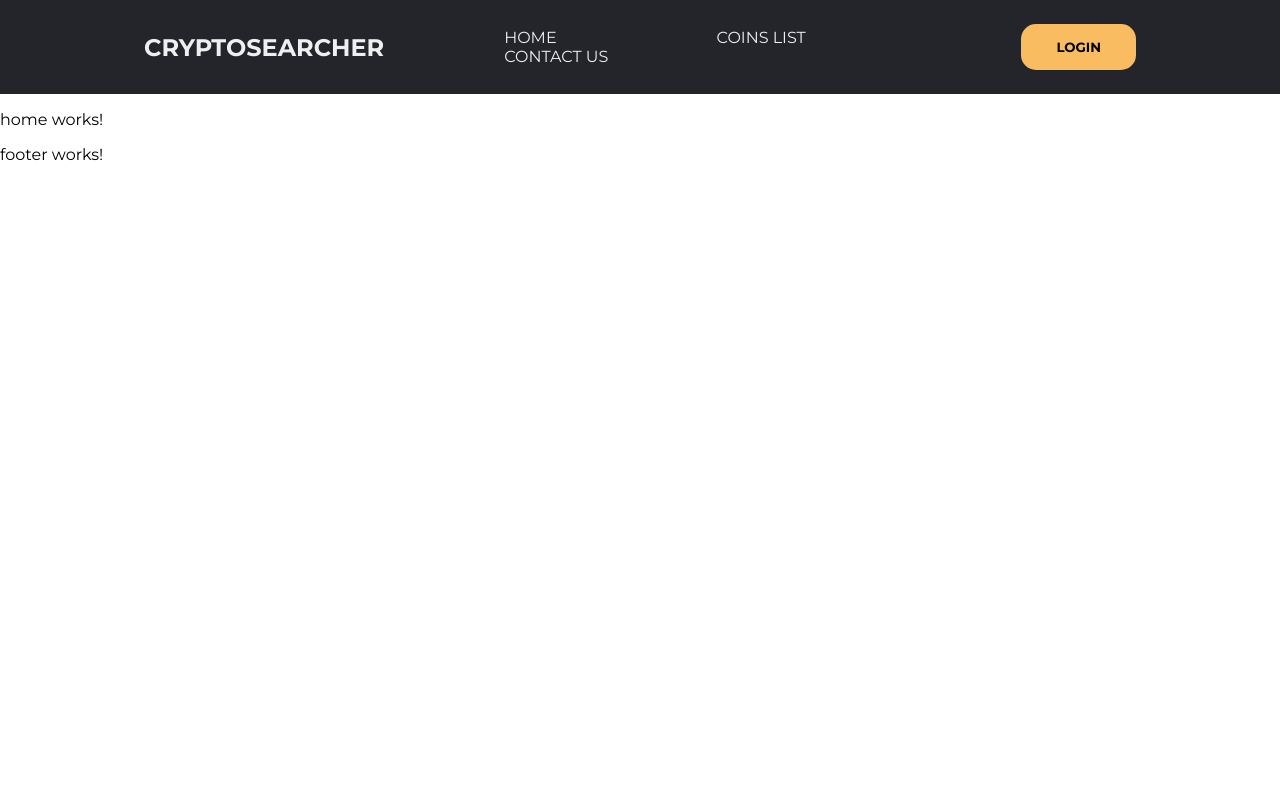
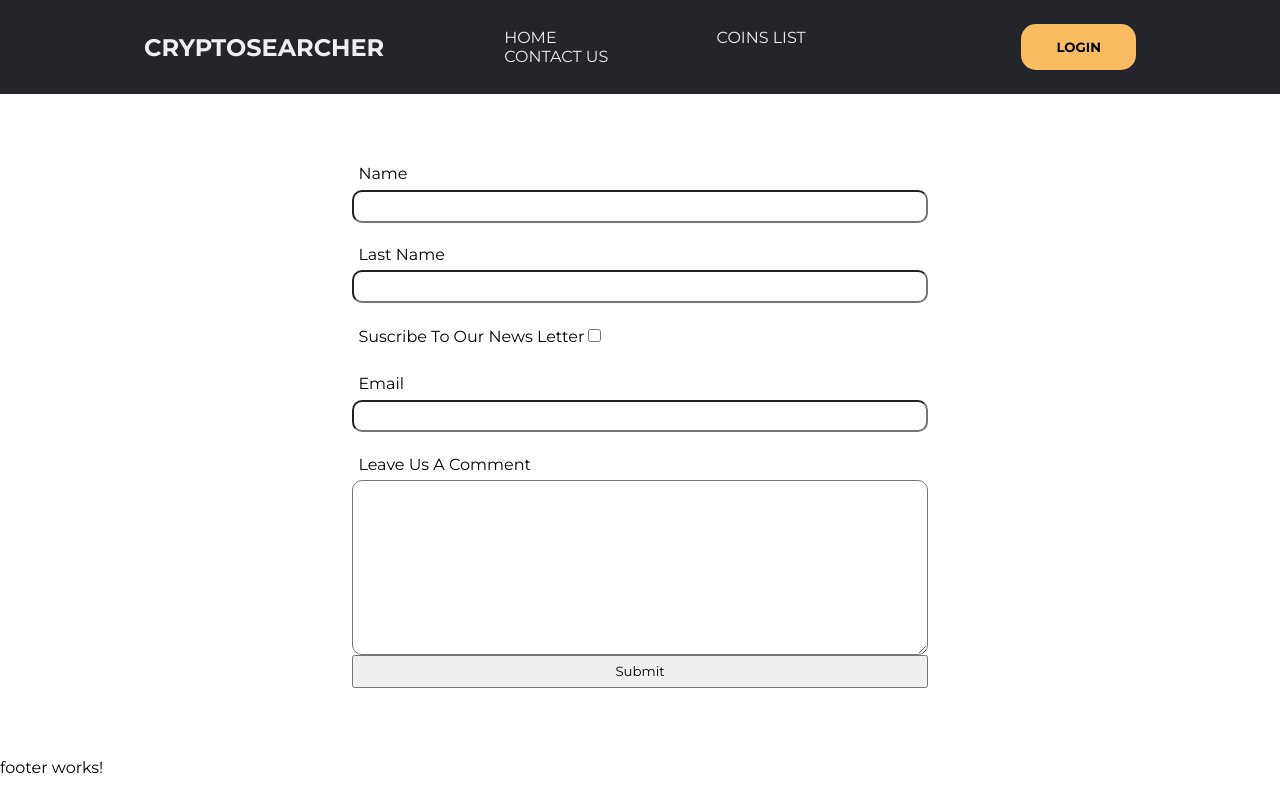
Before and after one commit to dosorio55/crypto-search, an Angular app: page /contact-us in a window 1280 px wide. Before the commit this address led to /. Built offline with nearby package versions, Linux system fonts and the light colour scheme.

Commit message:
formulario working

```diff
--- a/src/app/app-routing.module.ts
+++ b/src/app/app-routing.module.ts
@@ -14,7 +14,10 @@ const routes: Routes = [
   {
     path: 'coin-detail/:id',
     loadChildren: () => import('src/app/pages/coin-detail/coin-detail.module').then(m => m.CoinDetailModule)
-
+  },
+  {
+    path: 'contact-us',
+    loadChildren: () => import('src/app/pages/contact-us/contact-us.module').then(m => m.ContactUsModule)
   },
   {
     path: '**',
--- a/src/app/core/components/header/header.component.html
+++ b/src/app/core/components/header/header.component.html
@@ -3,7 +3,7 @@
         <ul>
             <li class="headerContainer__links"><a [routerLink]="['']">Home</a></li>
             <li class="headerContainer__links"><a [routerLink]="['/coins-list']">coins list</a></li>
-            <li class="headerContainer__links"><a [routerLink]="['']">Contact us</a></li>
+            <li class="headerContainer__links"><a [routerLink]="['contact-us']">Contact us</a></li>
         </ul>
     <button class="headerContainer__loginBtn" [routerLink]="">login</button>
 </header>
--- /dev/null
+++ b/src/app/pages/contact-us/contact-us.component.html
@@ -0,0 +1,25 @@
+<div class="formContainer">
+    <form class="form" action="" method="">
+        <!-- <div> -->
+            <label class="form__label" for="fname">name</label>
+            <input class="form__input" name="fname" id="fname" type="text">
+        <!-- </div> -->
+        <!-- <div> -->
+            <label class="form__label" for="lname">Last name</label>
+            <input class="form__input" name="lname" id="lname" type="text">
+        <!-- </div> -->
+        <div class="form__label">
+            <label for="suscribe">suscribe to our news letter</label>
+            <input class="form__input" name="suscribe" id="suscribe" type="checkbox">
+        </div>
+        <!-- <div> -->
+            <label class="form__label" for="email">email</label>
+            <input class="form__input" name="email" id="email" type="email">
+        <!-- </div> -->
+        <!-- <div> -->
+            <label class="form__label" for="comments">leave us a comment</label>
+            <textarea class="form__input" name="comments" id="comments" cols="30" rows="10"></textarea>
+        <!-- </div> -->
+        <button class="form__btn" type="submit">submit</button>
+    </form>
+</div>
--- /dev/null
+++ b/src/app/pages/contact-us/contact-us.component.scss
@@ -0,0 +1,26 @@
+.formContainer{
+    min-height: 75vh;
+    // display: flex;
+    // justify-content: center;
+}
+
+.form {
+    margin-top: 3rem;
+    display: flex;
+    flex-direction: column;
+    align-items: center;
+
+    & > * {
+        min-width: 45%;
+        padding: .4rem;
+        text-transform: capitalize;
+    }
+
+    &__label{
+        margin-top: 1rem;
+    }
+
+    &__input{
+        border-radius: 10px;
+    }
+}
--- /dev/null
+++ b/src/app/pages/contact-us/contact-us.component.ts
@@ -0,0 +1,15 @@
+import { Component, OnInit } from '@angular/core';
+
+@Component({
+  selector: 'app-contact-us',
+  templateUrl: './contact-us.component.html',
+  styleUrls: ['./contact-us.component.scss']
+})
+export class ContactUsComponent implements OnInit {
+
+  constructor() { }
+
+  ngOnInit(): void {
+  }
+
+}
```
Also changed, not shown: src/app/pages/contact-us/contact-us-routing.module.ts (added, +16 -0 lines), src/app/pages/contact-us/contact-us.module.ts (added, +17 -0 lines), 1 other file (tests, documents, lock files or other folders).
